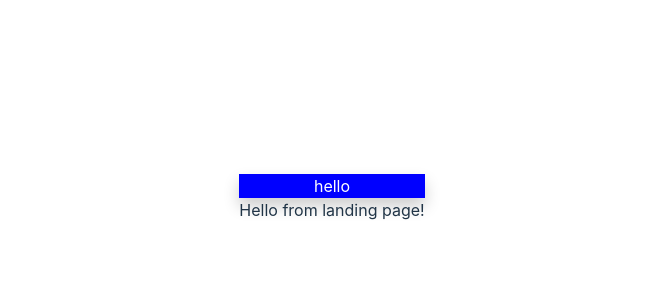
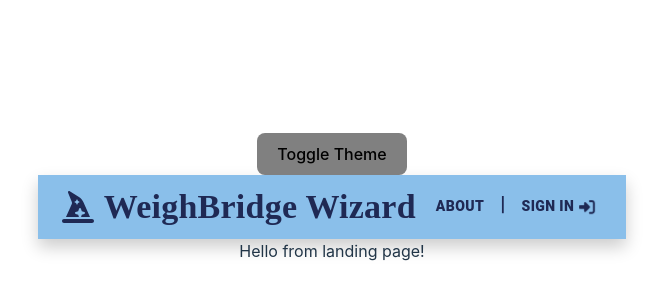
Before and after one commit to eliotnew/Weighbridge_Wizard, a React (Vite) app in the folder ww-react-app/: page / in a window 1280 px wide. Shown: the part 202-502 px from the top of the page, without its empty margins (308-971 px from the left). Built offline with nearby package versions, Linux system fonts and the light colour scheme.

Commit message:
added themes and simple app bar to test

```diff
--- a/ww-react-app/src/App.jsx
+++ b/ww-react-app/src/App.jsx
@@ -1,13 +1,32 @@
+import React, { useContext } from "react";
+import { ThemeProvider as MuiThemeProvider } from "@mui/material/styles";
+import { ThemeProvider, ThemeContext } from "./themes/ThemeContext";
 import { Routes, Route } from "react-router-dom";
 import LandingPage from "./components/landing-page/LandingPage";
 import "./App.css";
 
 function App() {
+  const { currentTheme, toggleTheme } = useContext(ThemeContext);
+
   return (
-    <Routes>
-      <Route path="/" element={<LandingPage />} />
-    </Routes>
+    <div>
+      <button onClick={toggleTheme} style={{ backgroundColor: "grey" }}>
+        Toggle Theme
+      </button>
+
+      <Routes>
+        <Route path="/" element={<LandingPage />} />
+      </Routes>
+    </div>
   );
 }
 
-export default App;
+export default () => (
+  <ThemeProvider>
+    {(theme) => (
+      <MuiThemeProvider theme={theme}>
+        <App />
+      </MuiThemeProvider>
+    )}
+  </ThemeProvider>
+);
--- a/ww-react-app/src/components/landing-page/LPappbar.jsx
+++ b/ww-react-app/src/components/landing-page/LPappbar.jsx
@@ -5,15 +5,93 @@ import { faHatWizard } from "@fortawesome/free-solid-svg-icons";
 import { faRightToBracket } from "@fortawesome/free-solid-svg-icons";
 
 function LPappbar() {
+  const theme = useTheme();
   return (
     <AppBar
       position="static"
       sx={{
+        backgroundColor: theme.palette.primary.main,
         boxShadow: "0px 8px 16px rgba(0, 0, 0, 0.2)",
-        backgroundColor: "blue",
       }}
     >
-      hello
+      <Toolbar>
+        <FontAwesomeIcon
+          icon={faHatWizard}
+          size="2xl"
+          flip="horizontal"
+          style={{ color: theme.palette.text.primary }}
+        />
+        <Typography
+          className="WizardFont"
+          variant="h4"
+          noWrap
+          component="div"
+          sx={{
+            fontFamily: "sans-serif",
+            paddingLeft: "10px",
+            display: { xs: "none", sm: "block" },
+          }}
+          style={{
+            fontFamily: "Bona Nova",
+            color: theme.palette.primary.contrastText,
+            fontWeight: 1000,
+          }}
+        >
+          WeighBridge Wizard
+        </Typography>
+        <Typography
+          variant="h4"
+          component="div"
+          sx={{ flexGrow: 1, paddingLeft: "12px" }}
+        ></Typography>
+        <Button
+          sx={{
+            color: theme.palette.primary.contrastText,
+            fontWeight: 1000,
+            "&:hover": {
+              backgroundColor: theme.palette.primary.contrastText,
+              color: theme.palette.primary.main,
+              transform: "scale(1.1)",
+              transition: "transform 0.35s", // Change background colour on hover
+            },
+          }}
+          color="inherit"
+        >
+          About
+        </Button>
+        <Typography
+          variant="h6"
+          component="span"
+          style={{
+            margin: "0 8px",
+            marginBottom: "5px",
+            color: theme.palette.primary.contrastText,
+            fontWeight: 1000,
+          }}
+        >
+          |
+        </Typography>
+        <Button
+          sx={{
+            color: theme.palette.primary.contrastText,
+            fontWeight: 1000,
+            "&:hover": {
+              backgroundColor: theme.palette.primary.contrastText,
+              color: theme.palette.primary.main,
+              transform: "scale(1.1)",
+              transition: "transform 0.35s", // Change background colour on hover
+            },
+          }}
+          color="inherit"
+        >
+          Sign In{" "}
+          <FontAwesomeIcon
+            icon={faRightToBracket}
+            beatFade
+            style={{ marginLeft: "6px" }}
+          />
+        </Button>
+      </Toolbar>
     </AppBar>
   );
 }
--- /dev/null
+++ b/ww-react-app/src/themes/ThemeContext.jsx
@@ -0,0 +1,27 @@
+import React, { createContext, useState, useMemo } from "react";
+import { lightTheme, darkTheme } from "./theme";
+
+//uses reacts context API to manage theme state across the entire application.
+
+export const ThemeContext = createContext({
+  toggleTheme: () => {},
+  currentTheme: "light",
+});
+
+export const ThemeProvider = ({ children }) => {
+  const [theme, setTheme] = useState("light");
+
+  const toggleTheme = () => {
+    setTheme((prevTheme) => (prevTheme === "light" ? "dark" : "light"));
+  };
+
+  const muiTheme = useMemo(() => {
+    return theme === "light" ? lightTheme : darkTheme;
+  }, [theme]);
+
+  return (
+    <ThemeContext.Provider value={{ toggleTheme, currentTheme: theme }}>
+      {children(muiTheme)}
+    </ThemeContext.Provider>
+  );
+};
--- /dev/null
+++ b/ww-react-app/src/themes/theme.js
@@ -0,0 +1,49 @@
+import { createTheme } from "@mui/material/styles";
+
+export const lightTheme = createTheme({
+  palette: {
+    mode: "light",
+    primary: {
+      main: "#8abfea",
+      contrastText: "#1f2954",
+    },
+    secondary: {
+      main: "#d3e9d3",
+      contrastText: "#1f2954",
+    },
+    text: {
+      primary: "#1f2954",
+    },
+    background: {
+      default: "#fcf7e8",
+    },
+    accent: {
+      main: "#6371cf",
+      contrastText: "#fcf7e8",
+    },
+  },
+});
+
+export const darkTheme = createTheme({
+  palette: {
+    mode: "dark",
+    primary: {
+      main: "#8ec7f6",
+      contrastText: "#171203",
+    },
+    secondary: {
+      main: "#aea7e2",
+      contrastText: "#171203",
+    },
+    text: {
+      primary: "#a1aef7",
+    },
+    background: {
+      default: "#313131",
+    },
+    accent: {
+      main: "#16192c",
+      contrastText: "#a1aef7",
+    },
+  },
+});
```
